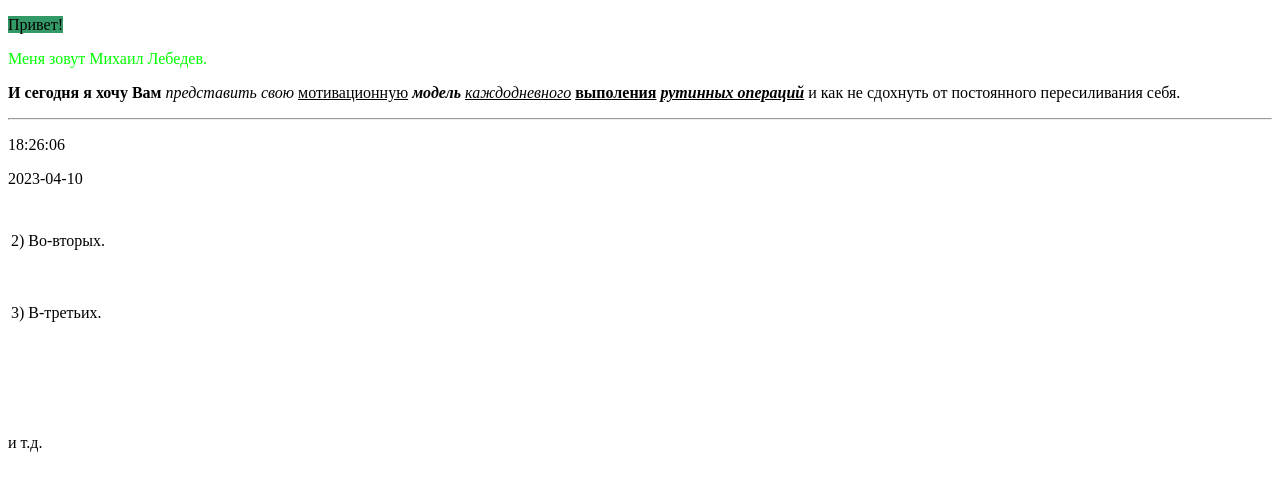
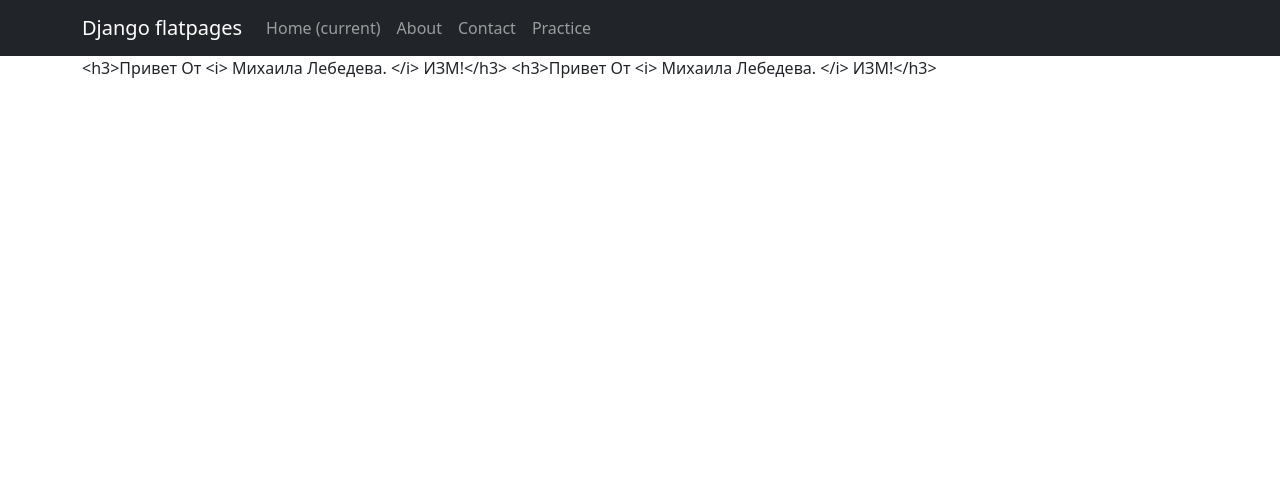
Before and after one commit to MikeLebedev988/Django3, a Django app: template project3/templates/flatpages/practice.html in a window 1280 px wide. Shown: the top 491 px of the page. Run offline with Django 4.2, Linux system fonts and the light colour scheme; the template is opened without the code that fills it: values that come from a table or form of the project are taken from there, others are empty; data comes from the database, SQL or seed files in the repository; both versions use the stored data as it was after the commit; some libraries are stand-ins or nearby versions.

Commit message:
Not sagnificant edits

```diff
--- a/project3/templates/flatpages/practice.html
+++ b/project3/templates/flatpages/practice.html
@@ -1,32 +1,55 @@
 <!DOCTYPE html>
 <html lang="en">
 <head>
-    <meta charset="UTF-8">
-    <title>Title</title>
+    <meta charset="utf-8" />
+    <meta name="viewport" content="width=device-width, initial-scale=1, shrink-to-fit=no" />
+    <meta name="description" content="" />
+    <meta name="author" content="" />
+    <title>Bare - Start Bootstrap Template</title>
+
+    {% load static %}
+    <link href="{% static 'css/styles.css' %}" rel="stylesheet" />
 </head>
 <body>
-<p><span style="background-color: #339966;">Привет!</span></p>
-<p><span style="color: #00ff00;">Меня зовут Михаил Лебедев.</span></p>
-<p style="text-align: justify;"><strong>И сегодня я хочу Вам</strong> <em>представить свою</em> <span style="text-decoration: underline;">мотивационную</span> <em><strong>модель</strong></em> <span style="text-decoration: underline;"><em>каждодневного</em></span> <strong><span style="text-decoration: underline;">выполения</span></strong> <span style="text-decoration: underline;"><em><strong>рутинных операций</strong></em></span> и как не сдохнуть от постоянного пересиливания себя.</p>
-<hr />
-<p>18:26:06</p>
-<p>2023-04-10</p>
-<table style="width: 338px; height: 146px;">
-<tbody>
-<tr>
-<td style="width: 99.9062px;">2) Во-вторых.</td>
-<td style="width: 107.031px;">&nbsp;</td>
-<td style="width: 109.062px;">&nbsp;</td>
-</tr>
-<tr>
-<td style="width: 99.9062px;">3) В-третьих.</td>
-<td style="width: 107.031px;">&nbsp;</td>
-<td style="width: 109.062px;">&nbsp;</td>
-</tr>
-</tbody>
-</table>
-<p style="text-align: justify;">&nbsp;</p>
-<p style="text-align: justify;">&nbsp;</p>
-<p style="text-align: justify;">и т.д.</p>
+    <!-- Responsive navbar-->
+    <nav class="navbar navbar-expand-lg navbar-dark bg-dark static-top">
+   <div class="container">
+       <a class="navbar-brand" href="#">Django flatpages</a>
+       <button class="navbar-toggler" type="button" data-toggle="collapse"
+               data-target="#navbarResponsive"
+               aria-controls="navbarResponsive" aria-expanded="false"
+               aria-label="Toggle navigation">
+           <span class="navbar-toggler-icon"></span>
+       </button>
+       <div class="collapse navbar-collapse" id="navbarResponsive">
+           <ul class="navbar-nav ml-auto">
+               <li class="nav-item active">
+                   <a class="nav-link" href="#">Home
+                       <span class="sr-only">(current)</span>
+                   </a>
+               </li>
+               <li class="nav-item">
+                   <a class="nav-link" href="/about/">About</a>
+               </li>
+               <li class="nav-item">
+                   <a class="nav-link" href="/contacts/">Contact</a>
+               </li>
+               <li class="nav-item">
+                   <a class="nav-link" href="/practice/">Practice</a>
+               </li>
+           </ul>
+       </div>
+   </div>
+</nav>
+<!-- Page content-->
+<div class="container">
+    <div class="row">
+        <div class="col-lg-12 text-left">
+            {{ flatpage.content }}
+            {{ flatpage.content }}
+        </div>
+    </div>
+</div>
+
 </body>
 </html>
```
Also changed, not shown: project3/templates/flatpages/contacts_page.html (+34 -3 lines), project3/templates/flatpages/default.html (+25 -19 lines), project3/db.sqlite3.
